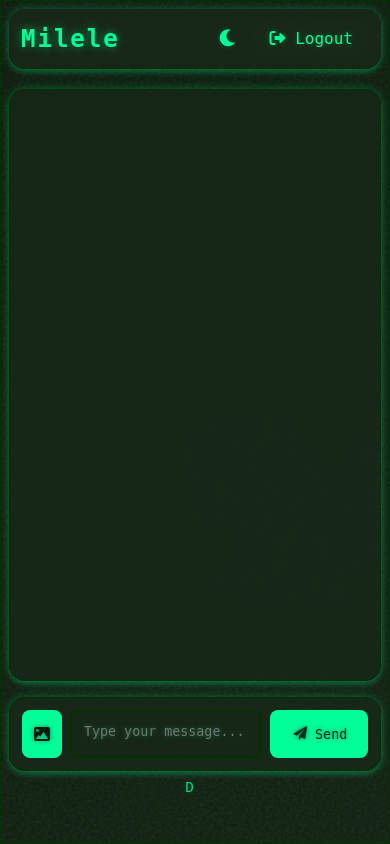
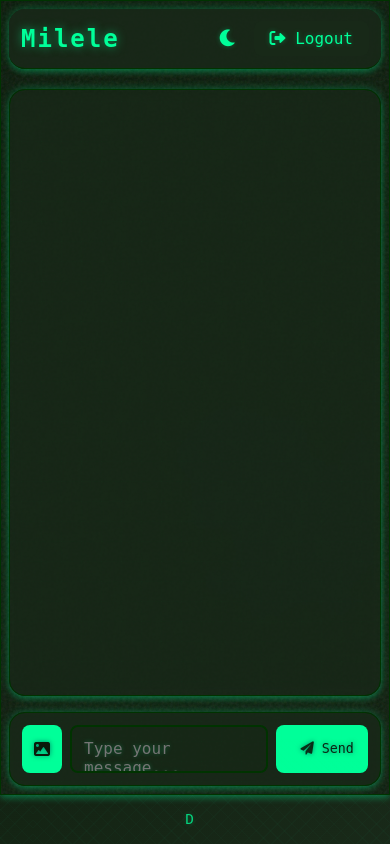
Before and after one commit to vijaysadhu2016/chatboard, a Flask app: page /chat in a window 390 px wide. Run offline with Flask 2, Linux system fonts and the light colour scheme; the visitor is signed in with stand-in values (Sample User, id 1); data that the repository does not hold is empty; some libraries are stand-ins or nearby versions.

Commit message:
ios fixies

```diff
--- a/templates/chat.html
+++ b/templates/chat.html
@@ -2,7 +2,7 @@
 <html lang="en">
 <head>
     <meta charset="UTF-8">
-    <meta name="viewport" content="width=device-width, initial-scale=1.0">
+    <meta name="viewport" content="width=device-width, initial-scale=1.0, maximum-scale=1.0, user-scalable=no">
     <title>Milele - Chat</title>
     <script src="https://cdnjs.cloudflare.com/ajax/libs/socket.io/4.0.1/socket.io.js"></script>
     <script src="{{ url_for('static', filename='js/crypto.js') }}"></script>
@@ -281,7 +281,7 @@
             border: 1px solid var(--border-color);
             backdrop-filter: blur(5px);
             position: relative;
-            margin-bottom: 4rem;
+            /* margin-bottom: 2rem; */
         }
 
         .file-label {
@@ -321,6 +321,7 @@
             height: 3rem;
             transition: all 0.3s;
             text-shadow: 0 0 5px rgba(0, 255, 153, 0.3);
+            font-size: 16px; /* Prevent iOS zoom */
         }
 
         .message-input:focus {
@@ -405,6 +406,11 @@
             .input-container {
                 padding: 0.75rem;
             }
+
+            .message-input {
+                font-size: 16px; /* Ensure font size is maintained on mobile */
+                min-height: 3rem; /* Ensure minimum height */
+            }
         }
 
         @keyframes scan {
@@ -462,14 +468,13 @@
         }
 
         .thinking-container {
-            position: fixed;
-            bottom: 2rem;
-            left: 0;
+            /* position: fixed; */
+            /* bottom: 1rem; */
+            /* left: 0; */
             width: 100%;
             padding: 1rem;
             text-align: center;
             z-index: 4;
-            margin-top: 2rem;
         }
 
         .thinking-text {
```
